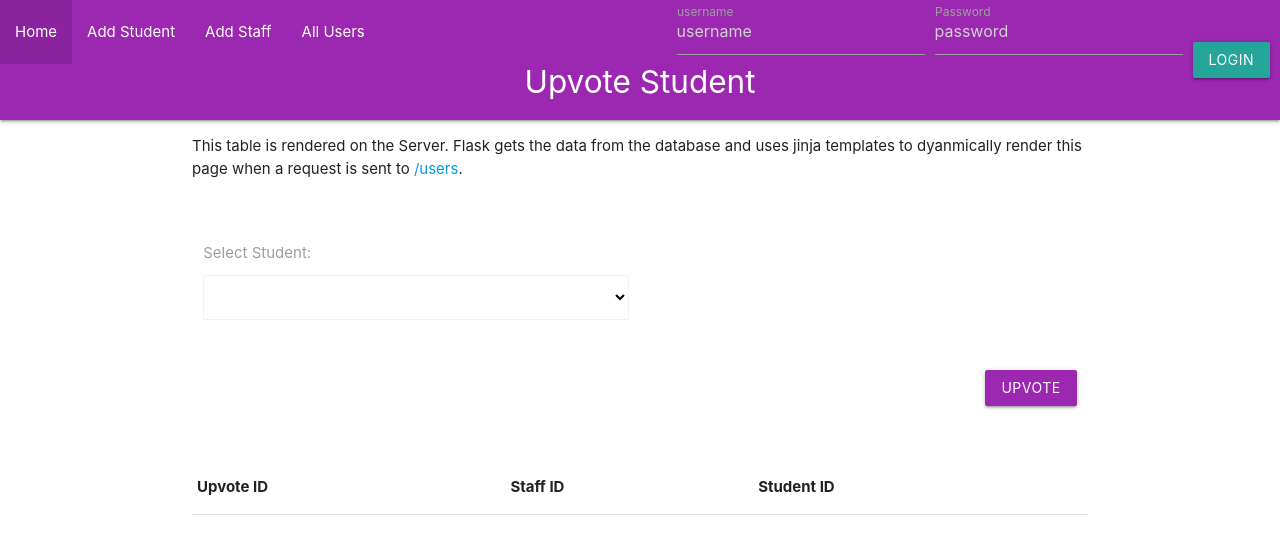
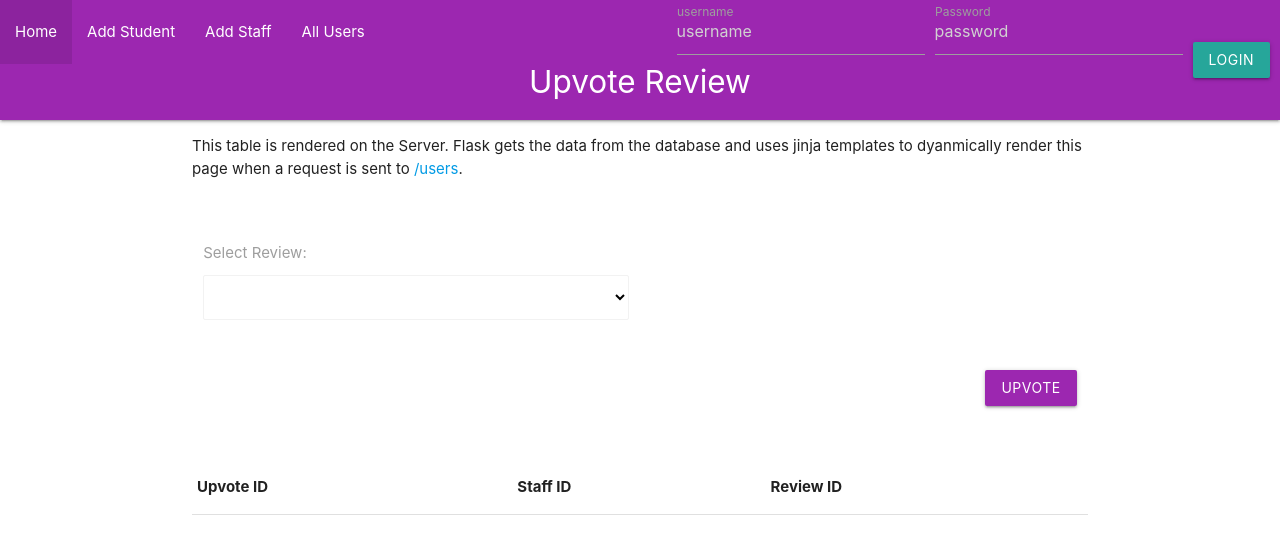
Before and after one commit to nickperi/Student-Staff-Conduct-Tracker, a Flask app: page /upvotes in a window 1280 px wide. Shown: the top 554 px of the page. Run offline with Flask 3, Linux system fonts and the light colour scheme; data that the repository does not hold is empty.

Commit message:
Update upvotes.html

```diff
--- a/App/templates/upvotes.html
+++ b/App/templates/upvotes.html
@@ -1,6 +1,6 @@
 {% extends "layout.html" %}
-{% block title %}Upvote Student{% endblock %}
-{% block page %}Upvote Student{% endblock %}
+{% block title %}Upvote Review{% endblock %}
+{% block page %}Upvote Review{% endblock %}
 
 {{ super() }}
 
@@ -17,11 +17,11 @@
         <div class="row">
           <div class="input-field col s6">
 
-            <label for="studentid">Select Student: </label>
+            <label for="reviewid">Select Review: </label>
             <br><br>
-            <select name="studentid" id="student">
-              {% for student in students %}
-              <option value={{student.id}}>{{student.id}} {{student.username}}</option>
+            <select name="reviewid" id="review">
+              {% for review in reviews %}
+              <option value={{review.id}}>{{review.id}} {{review.text}}</option>
               {% endfor %}
             </select>
 
@@ -41,7 +41,7 @@
       <table>
         <thead>
           <tr>
-            <th>Upvote ID</th><th>Staff ID</th><th>Student ID</th>
+            <th>Upvote ID</th><th>Staff ID</th><th>Review ID</th>
           </tr>
         </thead>
         <tbody>
@@ -49,7 +49,7 @@
             <tr>
                 <td>{{upvote.id}}</td>
                 <td>{{upvote.staffid}}</td>
-                <td>{{upvote.studentid}}</td>
+                <td>{{upvote.reviewid}}</td>
             </tr>
           {% endfor %}
         <tbody>
```
